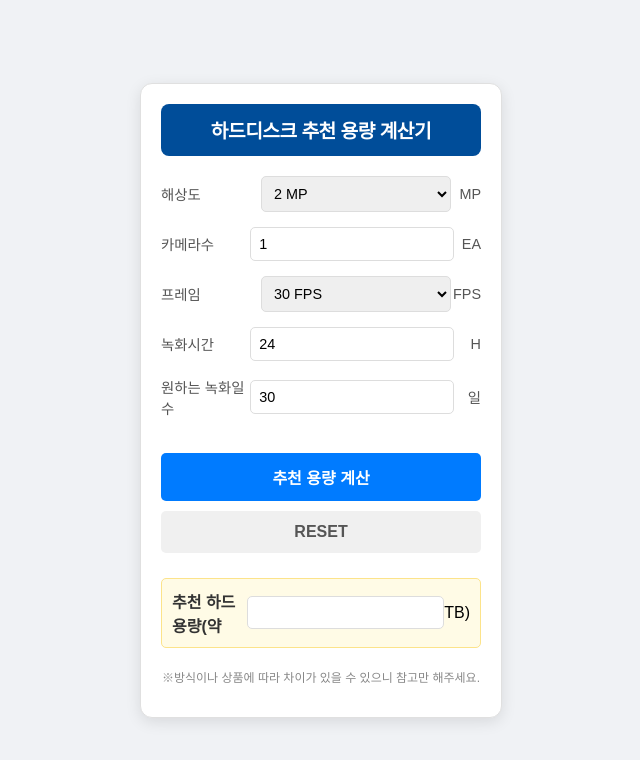
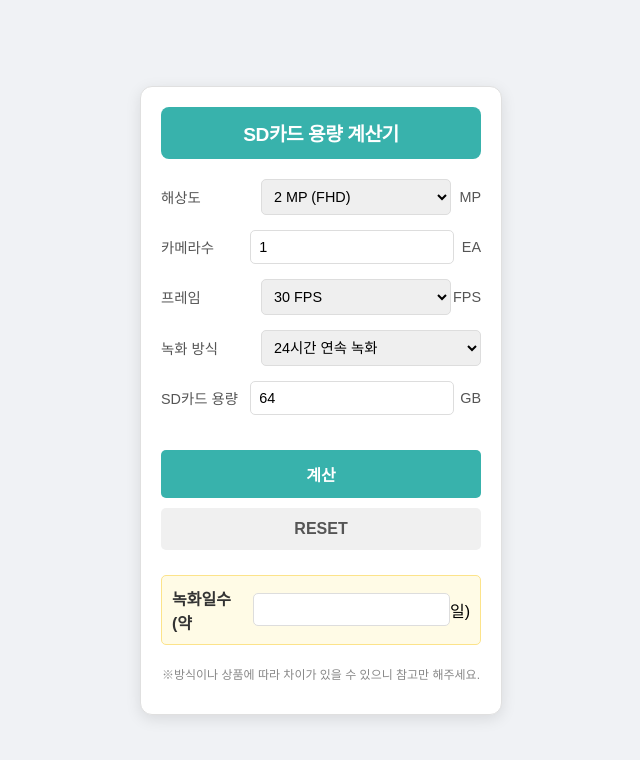
Before and after one commit to heegyeong3750-source/my-calculator, a plain HTML site: page index.html in a window 1280 px wide. Both pictures are taken after a click on the button "RESET". Shown: the whole page, without its empty margins (319-959 px from the left). Drawn offline with Linux system fonts and the light colour scheme.

Commit message:
Update index.html

```diff
--- a/index.html
+++ b/index.html
@@ -3,7 +3,7 @@
 <head>
     <meta charset="UTF-8">
     <meta name="viewport" content="width=device-width, initial-scale=1.0">
-    <title>하드디스크 추천 용량 계산기</title>
+    <title>SD카드 용량 계산기 (홈카메라용)</title>
     <style>
         body {
             font-family: Arial, sans-serif;
@@ -25,7 +25,7 @@
         .calculator-title {
             text-align: center;
             color: white;
-            background-color: #004d99;
+            background-color: #38b2ac; /* SD카드용으로 색상 변경 */
             padding: 12px;
             border-radius: 8px;
             font-size: 1.2em;
@@ -72,7 +72,7 @@
             font-weight: bold;
             color: #333;
         }
-        .result-group #result-capacity {
+        .result-group #result-days {
             flex-grow: 1;
             margin-left: 10px;
             padding: 8px;
@@ -93,12 +93,12 @@
             transition: background-color 0.2s;
         }
         #calculate-button {
-            background-color: #007bff;
+            background-color: #38b2ac;
             color: white;
             margin-top: 20px;
         }
         #calculate-button:hover {
-            background-color: #0056b3;
+            background-color: #319795;
         }
         #reset-button {
             background-color: #f0f0f0;
@@ -119,15 +119,13 @@
 <body>
 
 <div class="calculator-container">
-    <div class="calculator-title">하드디스크 추천 용량 계산기</div>
+    <div class="calculator-title">SD카드 용량 계산기</div>
 
     <div class="input-group">
         <label for="resolution">해상도</label>
         <select id="resolution">
-            <option value="2">2 MP</option>
-            <option value="4">4 MP</option>
-            <option value="5">5 MP</option>
-            <option value="8">8 MP (4K)</option>
+            <option value="2">2 MP (FHD)</option>
+            <option value="4">4 MP (QHD)</option>
         </select>
         <span>MP</span>
     </div>
@@ -148,24 +146,26 @@
     </div>
 
     <div class="input-group">
-        <label for="recording-time">녹화시간</label>
-        <input type="number" id="recording-time" value="24" min="1">
-        <span>H</span>
+        <label for="recording-mode">녹화 방식</label>
+        <select id="recording-mode">
+            <option value="continuous">24시간 연속 녹화</option>
+            <option value="motion">움직임 감지 녹화</option>
+        </select>
     </div>
 
     <div class="input-group">
-        <label for="desired-days">원하는 녹화일수</label>
-        <input type="number" id="desired-days" value="30" min="1">
-        <span>일</span>
+        <label for="sd-capacity">SD카드 용량</label>
+        <input type="number" id="sd-capacity" value="64" min="1">
+        <span>GB</span>
     </div>
 
-    <button id="calculate-button">추천 용량 계산</button>
+    <button id="calculate-button">계산</button>
     <button id="reset-button">RESET</button>
 
     <div class="result-group">
-        <label>추천 하드 용량(약</label>
-        <input type="text" id="result-capacity" readonly>
-        <span>TB)</span>
+        <label>녹화일수(약</label>
+        <input type="text" id="result-days" readonly>
+        <span>일)</span>
     </div>
 
     <p class="disclaimer">※방식이나 상품에 따라 차이가 있을 수 있으니 참고만 해주세요.</p>
@@ -173,57 +173,56 @@
 
 <script>
 // 해상도, 프레임에 따른 1일당 용량 데이터 (대략적인 값, GB 기준)
+// 홈카메라의 효율을 고려하여 HDD용보다 용량 데이터를 조금 낮게 설정했습니다.
 const dailyData = {
-    '2': { '15': 15, '30': 30 },
-    '4': { '15': 30, '30': 60 },
-    '5': { '15': 40, '30': 80 },
-    '8': { '15': 60, '30': 120 },
+    '2': { '15': 10, '30': 20 },
+    '4': { '15': 20, '30': 40 },
 };
 
 // HTML 요소 가져오기
 const resolutionSelect = document.getElementById('resolution');
 const camerasInput = document.getElementById('cameras');
 const frameSelect = document.getElementById('frame');
-const recordingTimeInput = document.getElementById('recording-time');
-const desiredDaysInput = document.getElementById('desired-days');
-const resultCapacityInput = document.getElementById('result-capacity');
+const recordingModeSelect = document.getElementById('recording-mode');
+const sdCapacityInput = document.getElementById('sd-capacity');
+const resultDaysInput = document.getElementById('result-days');
 const calculateButton = document.getElementById('calculate-button');
 const resetButton = document.getElementById('reset-button');
 
 // 계산 함수
-function calculateCapacity() {
+function calculateDays() {
     const resolution = resolutionSelect.value;
     const cameras = camerasInput.value;
     const frame = frameSelect.value;
-    const recordingTime = recordingTimeInput.value;
-    const desiredDays = desiredDaysInput.value;
+    const recordingMode = recordingModeSelect.value;
+    const sdCapacity = sdCapacityInput.value;
 
     // 선택된 해상도와 프레임에 따른 1일당 용량 가져오기 (GB)
     const dailyGbPerCamera = dailyData[resolution] ? dailyData[resolution][frame] : 0;
 
+    // 녹화 방식에 따른 용량 절약율 (움직임 감지 녹화는 24시간 연속 녹화의 약 20% 용량만 사용한다고 가정)
+    const compressionMultiplier = (recordingMode === 'motion') ? 0.2 : 1;
+
     // 총 녹화 용량 계산 (1일 기준)
-    const totalDailyGb = dailyGbPerCamera * cameras * (recordingTime / 24);
+    const totalDailyGb = dailyGbPerCamera * cameras * compressionMultiplier;
 
-    // 원하는 일수만큼의 총 용량 (GB) 계산
-    const totalGbRequired = totalDailyGb * desiredDays;
+    // 녹화 가능 일수 계산
+    const recordingDays = totalDailyGb > 0 ? sdCapacity / totalDailyGb : 0;
 
-    // TB 단위로 변환 (1TB = 1024GB)
-    const recommendedTb = totalGbRequired / 1024;
-
-    // 결과를 소수점 첫째 자리까지 반올림하여 표시
-    resultCapacityInput.value = Math.round(recommendedTb * 10) / 10;
+    // 결과를 반올림하여 정수 형태로 표시
+    resultDaysInput.value = Math.round(recordingDays);
 }
 
 // 이벤트 리스너 연결
-calculateButton.addEventListener('click', calculateCapacity);
+calculateButton.addEventListener('click', calculateDays);
 resetButton.addEventListener('click', () => {
     // 초기값으로 리셋
     resolutionSelect.value = '2';
     camerasInput.value = '1';
     frameSelect.value = '30';
-    recordingTimeInput.value = '24';
-    desiredDaysInput.value = '30';
-    resultCapacityInput.value = '';
+    recordingModeSelect.value = 'continuous';
+    sdCapacityInput.value = '64';
+    resultDaysInput.value = '';
 });
 </script>
 
```
